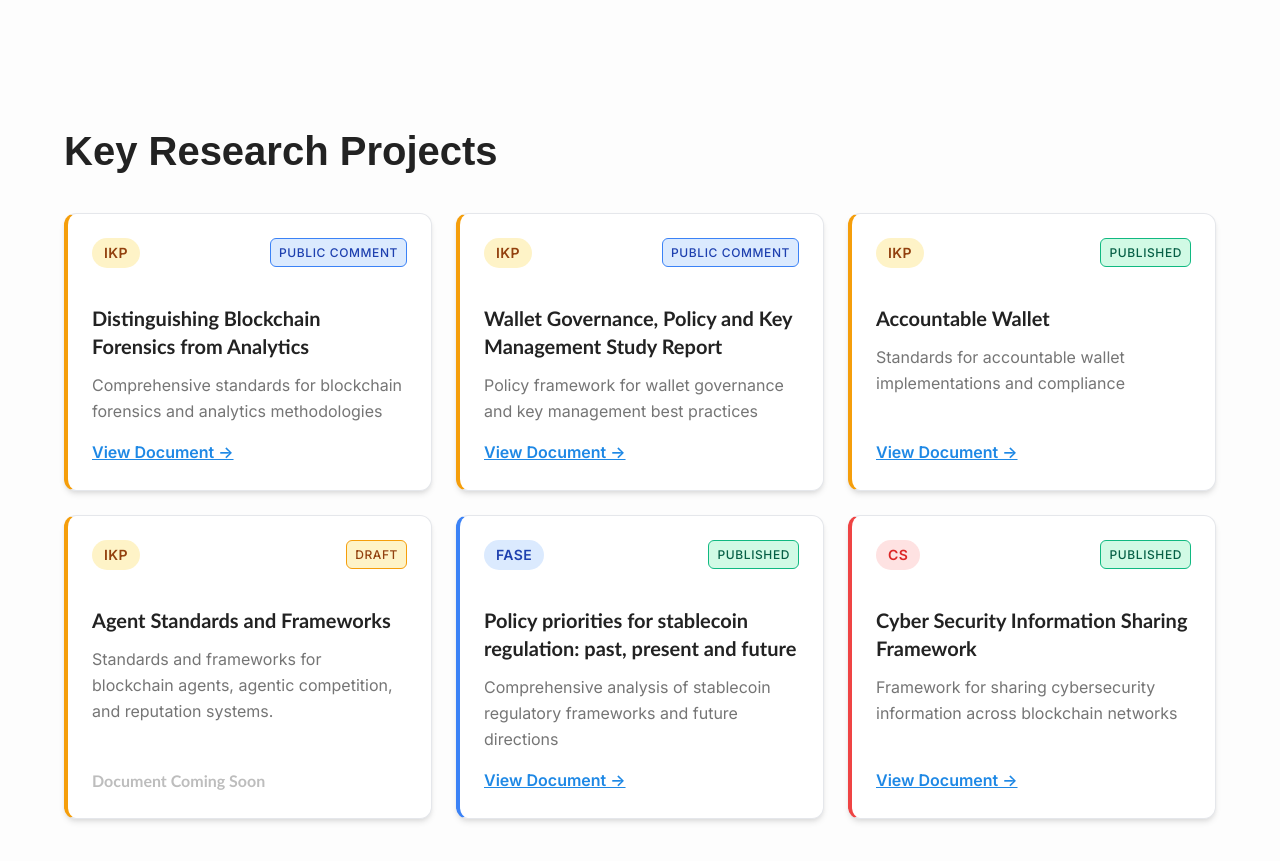
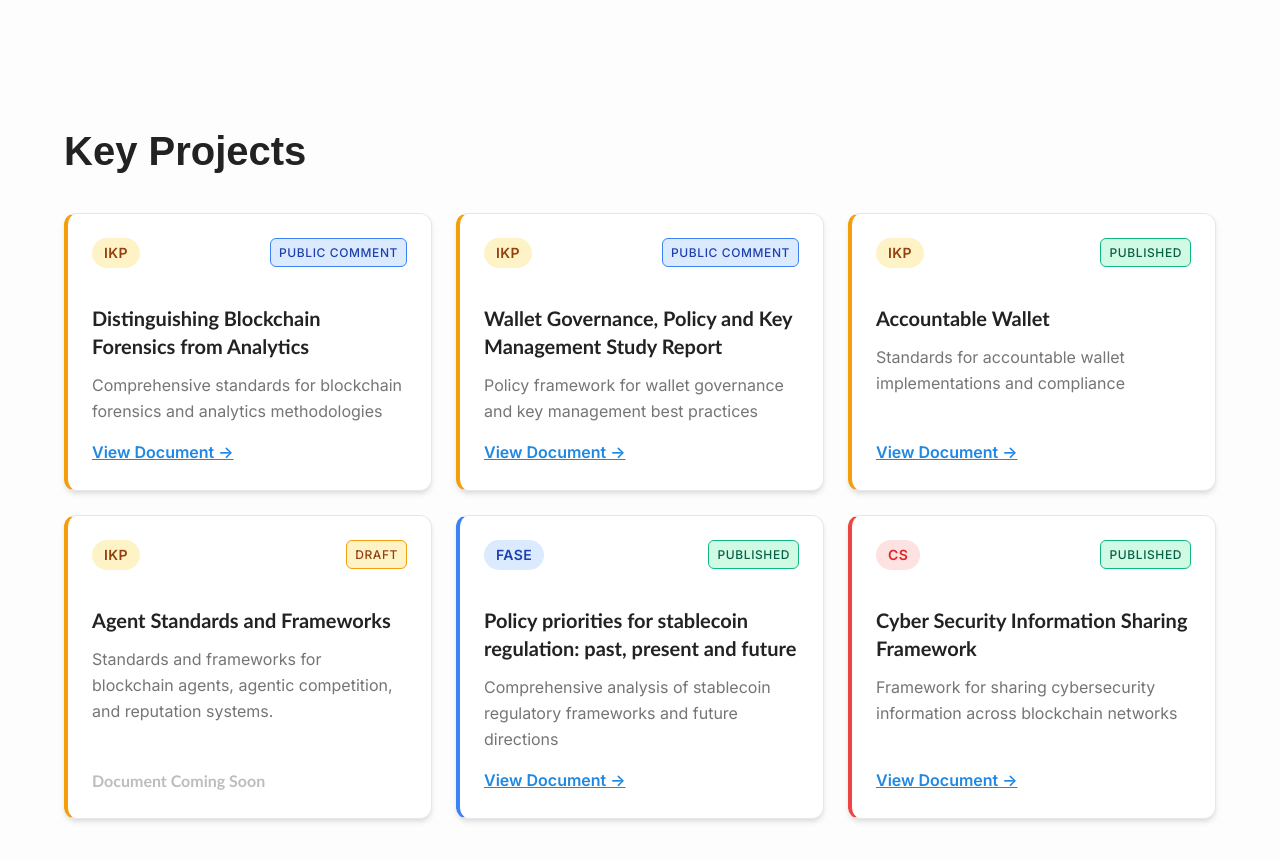
Before and after one commit to bgin-global/bgin-homepage, a Next.js app: page /events/20251015-block13 in a window 1280 px wide. Shown: the part 2240-3101 px from the top of the page. Built offline with nearby package versions, Linux system fonts and the light colour scheme.

Commit message:
Update page.tsx
Key Research Projects -> Key Projects

```diff
--- a/app/events/20251015-block13/page.tsx
+++ b/app/events/20251015-block13/page.tsx
@@ -312,7 +312,7 @@ export default function Block13Page() {
 
         {/* Critical Projects Section */}
         <section className="block13-section">
-          <h2 className="block13-section-title">Key Research Projects</h2>
+          <h2 className="block13-section-title">Key Projects</h2>
           <div className="block13-grid block13-grid-3">
             {criticalProjects.map((project) => (
               <div key={project.id} className={`block13-card block13-wg-card ${project.wg.toLowerCase()} flex flex-col`}>
```
